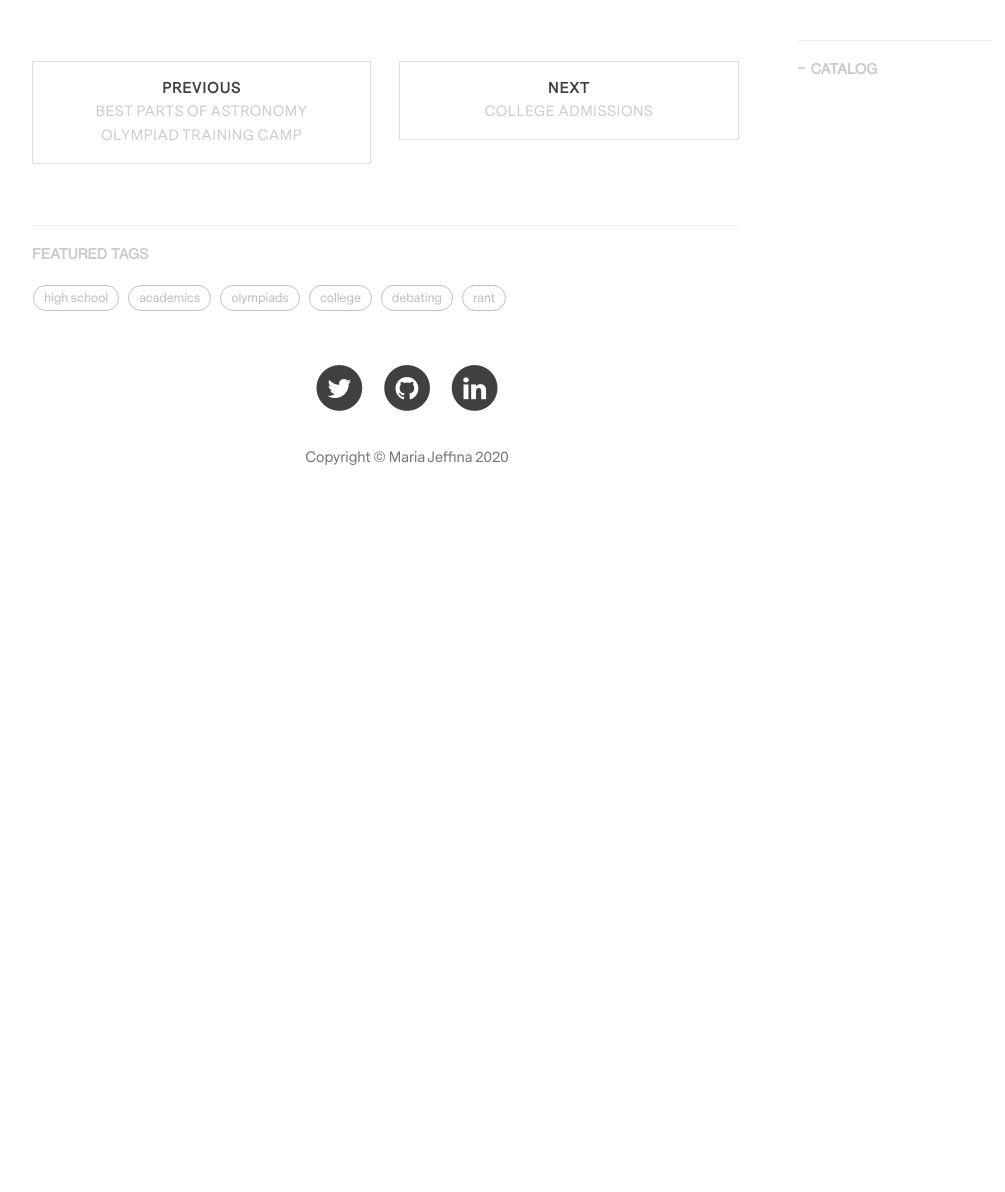
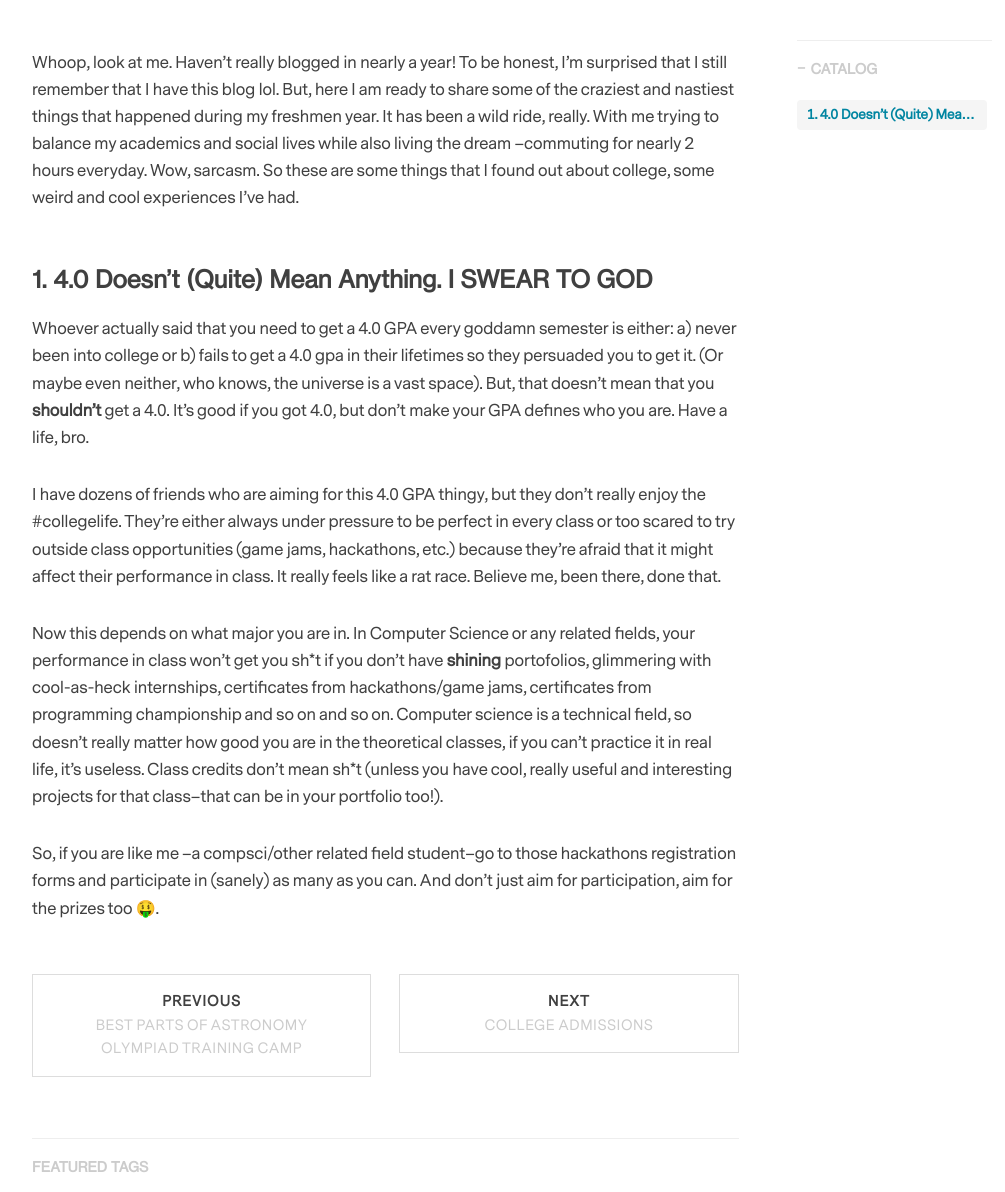
Before and after one commit to maiesey/maiesey.github.io, a Jekyll site: the page built from _posts/2018-06-27-freshmen-year.markdown, in a window 1280 px wide and 1400 px high, scrolled down 314 px. Shown: the part 208-1400 px from the top of the window, without its empty margins (233-1238 px from the left). Built offline with Jekyll 4.4.1, drawn with Linux system fonts in a browser that asks for light colours; nearby versions of some CDN libraries; comment, search, counter and statistics services are not loaded; before the commit the page ends 1056 px from its top, so only the background shows below that.

Commit message:
Update 2018-06-27-freshmen-year.markdown

```diff
--- a/_posts/2018-06-27-freshmen-year.markdown
+++ b/_posts/2018-06-27-freshmen-year.markdown
@@ -11,3 +11,13 @@ tags:
     - academics
     - recap
 ---
+Whoop, look at me. Haven't really blogged in nearly a year! To be honest, I'm surprised that I still remember that I have this blog lol. But, here I am ready to share some of the craziest and nastiest things that happened during my freshmen year. It has been a wild ride, really. With me trying to balance my academics and social lives while also living the dream --commuting for nearly 2 hours everyday. Wow, sarcasm. So these are some things that I found out about college, some weird and cool experiences I've had.
+
+### 1. 4.0 Doesn't (Quite) Mean Anything. I SWEAR TO GOD
+Whoever actually said that you need to get a 4.0 GPA every goddamn semester is either: a) never been into college or b) fails to get a 4.0 gpa in their lifetimes so they persuaded you to get it. (Or maybe even neither, who knows, the universe is a vast space). But, that doesn't mean that you **shouldn't** get a 4.0. It's good if you got 4.0, but don't make your GPA defines who you are. Have a life, bro.
+
+I have dozens of friends who are aiming for this 4.0 GPA thingy, but they don't really enjoy the #collegelife. They're either always under pressure to be perfect in every class or too scared to try outside class opportunities (game jams, hackathons, etc.) because they're afraid that it might affect their performance in class. It really feels like a rat race. Believe me, been there, done that.
+
+Now this depends on what major you are in. In Computer Science or any related fields, your performance in class won't get you sh*t if you don't have **shining** portofolios, glimmering with cool-as-heck internships, certificates from hackathons/game jams, certificates from programming championship and so on and so on. Computer science is a technical field, so doesn't really matter how good you are in the theoretical classes, if you can't practice it in real life, it's useless. Class credits don't mean sh\*t (unless you have cool, really useful and interesting projects for that class--that can be in your portfolio too!).
+
+So, if you are like me --a compsci/other related field student--go to those hackathons registration forms and participate in (sanely) as many as you can. And don't just aim for participation, aim for the prizes too 🤑.
```
